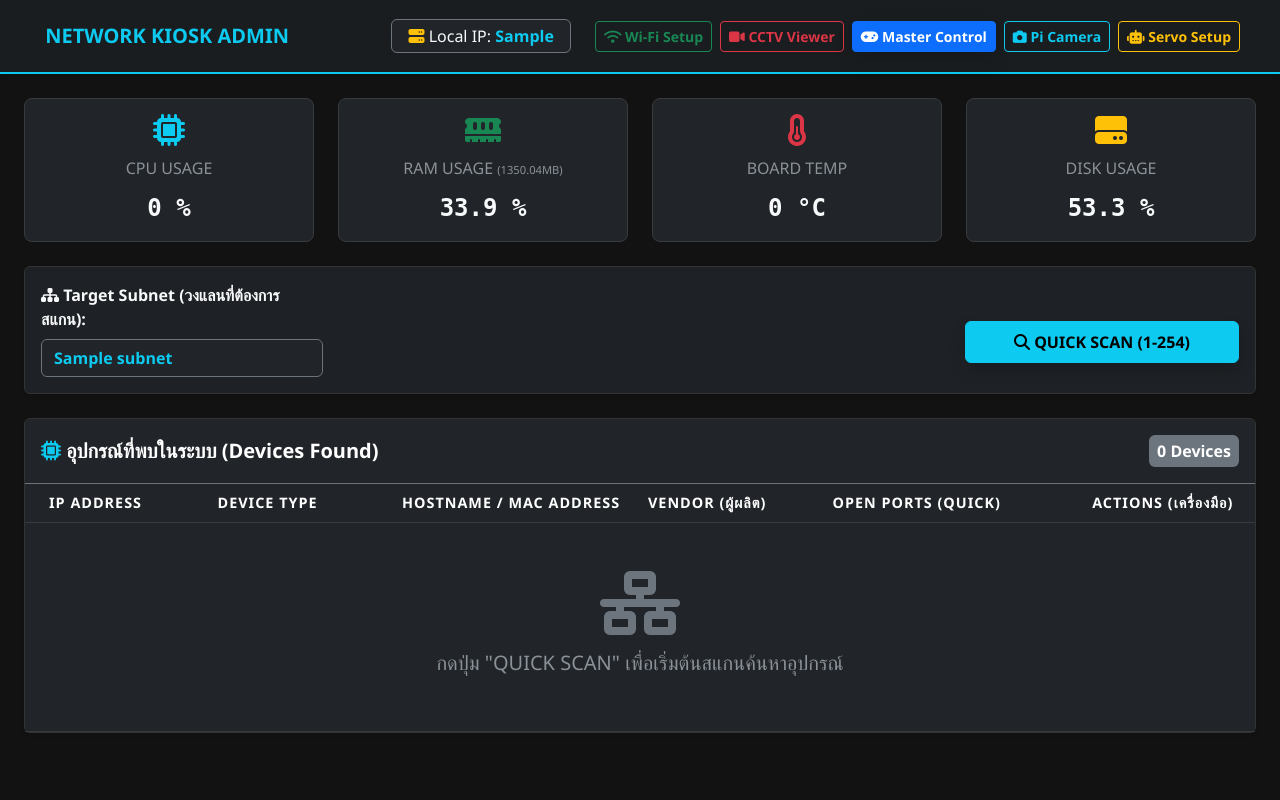
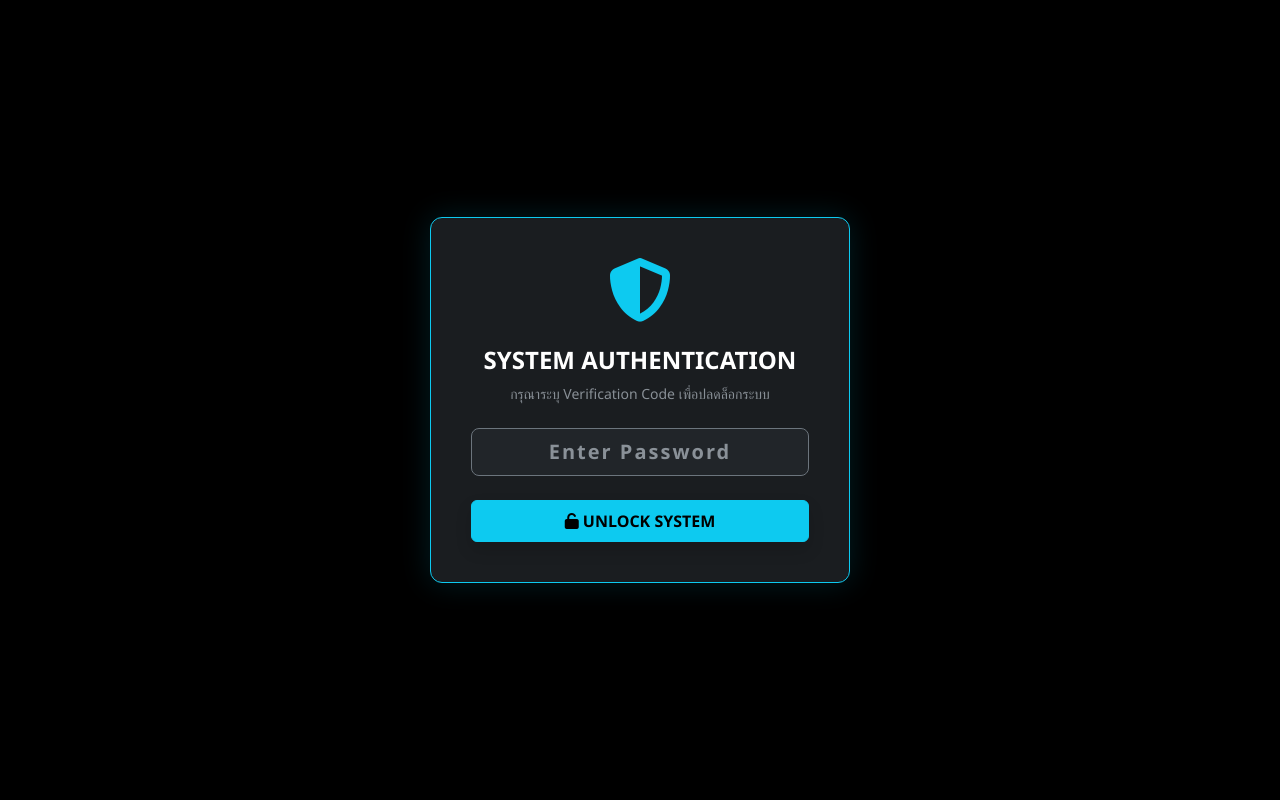
Before and after one commit to x-bosshub/scan, a Flask app: template templates/index.html in a window 1280 px wide. Run offline with Flask 3, Linux system fonts and the light colour scheme; the template is opened without the code that fills it: most values are stand-ins (such as "Sample title", 1, 10 or a date in 2020); parts of the project's set-up code (start-up, migrations or seed data) failed here and were passed over.

Commit message:
Update index.html

```diff
--- a/templates/index.html
+++ b/templates/index.html
@@ -27,7 +27,19 @@
         /* Overlay หน้าจอโหลด */
         #loading-overlay {
             display: none; position: fixed; top: 0; left: 0; width: 100%; height: 100%;
-            background: rgba(0,0,0,0.85); z-index: 9999; justify-content: center; align-items: center; flex-direction: column;
+            background: rgba(0,0,0,0.85); z-index: 9998; justify-content: center; align-items: center; flex-direction: column;
+        }
+
+        /* ระบบ Login Overlay หน้าเว็บ */
+        #auth-overlay {
+            position: fixed; top: 0; left: 0; width: 100%; height: 100%;
+            background-color: #000000; z-index: 9999;
+            display: flex; justify-content: center; align-items: center;
+        }
+        .auth-card {
+            background-color: #1a1d20; padding: 2.5rem; border-radius: 12px;
+            border: 1px solid #0dcaf0; box-shadow: 0 0 30px rgba(13, 202, 240, 0.15);
+            width: 100%; max-width: 420px; text-align: center;
         }
 
         /* กล่องแสดง System Stats */
@@ -48,6 +60,23 @@
     </style>
 </head>
 <body>
+
+    <div id="auth-overlay">
+        <div class="auth-card">
+            <i class="fa-solid fa-shield-halved fa-4x text-info mb-4"></i>
+            <h4 class="text-white fw-bold mb-2">SYSTEM AUTHENTICATION</h4>
+            <p class="text-muted small mb-4">กรุณาระบุ Verification Code เพื่อปลดล็อกระบบ</p>
+
+            <div class="mb-3 text-start">
+                <input type="password" id="auth-password" class="form-control form-control-lg bg-dark text-white border-secondary text-center fw-bold" placeholder="Enter Password" style="letter-spacing: 2px;">
+                <div id="auth-alert" class="text-danger mt-2 small d-none text-center fw-bold"><i class="fa-solid fa-triangle-exclamation"></i> ข้อมูลไม่ถูกต้อง (ต้องมีอย่างน้อย 4 ตัวอักษร)</div>
+            </div>
+
+            <button onclick="checkAuth()" class="btn btn-info w-100 fw-bold shadow py-2 mt-2">
+                <i class="fa-solid fa-unlock"></i> UNLOCK SYSTEM
+            </button>
+        </div>
+    </div>
 
     <div id="loading-overlay">
         <div class="spinner-border text-info" style="width: 4rem; height: 4rem;" role="status"></div>
@@ -182,8 +211,9 @@
                     <div id="wifi-pwd-container" class="mb-3">
                         <label for="wifi-password" class="form-label">Password (รหัสผ่าน):</label>
                         <input type="password" class="form-control bg-dark text-light border-secondary" id="wifi-password" placeholder="Enter Wi-Fi Password">
+                        <div class="form-text text-secondary">รหัสผ่านต้องมีความยาวอย่างน้อย 4 ตัวอักษร</div>
                     </div>
-                    <div id="wifi-connect-alert" class="alert alert-danger d-none mt-2" role="alert"></div>
+                    <div id="wifi-connect-alert" class="alert alert-danger d-none mt-2 fw-bold small text-center" role="alert"></div>
                 </div>
                 <div class="modal-footer border-secondary">
                     <button type="button" class="btn btn-secondary" onclick="backToWifiList()">Back</button>
@@ -198,6 +228,38 @@
     <script src="https://cdn.jsdelivr.net/npm/bootstrap@5.3.0/dist/js/bootstrap.bundle.min.js"></script>
 
     <script>
+        // ==========================================
+        // ระบบ Authentication ป้องกันหน้าเว็บ
+        // ==========================================
+        function checkAuth() {
+            const pwd = document.getElementById('auth-password').value.trim();
+            const alertBox = document.getElementById('auth-alert');
+
+            // กฎบังคับต้องกรอกอย่างน้อย 4 ตัวอักษร
+            if (pwd.length < 4) {
+                alertBox.classList.remove('d-none');
+            } else {
+                alertBox.classList.add('d-none');
+                // ปลดล็อก UI
+                document.getElementById('auth-overlay').style.display = 'none';
+
+                // สามารถเพิ่มเติมการบันทึก Session ไว้ที่นี่ได้เพื่อไม่ต้องล็อกอินใหม่ทุกครั้ง
+                sessionStorage.setItem('is_authenticated', 'true');
+            }
+        }
+
+        // ตรวจสอบเมื่อมีการกดปุ่ม Enter ในช่องกรอกรหัสผ่าน
+        document.getElementById('auth-password').addEventListener('keypress', function (e) {
+            if (e.key === 'Enter') checkAuth();
+        });
+
+        // ตรวจสอบ Session ตอนโหลดหน้า
+        window.addEventListener('DOMContentLoaded', () => {
+            if (sessionStorage.getItem('is_authenticated') === 'true') {
+                document.getElementById('auth-overlay').style.display = 'none';
+            }
+        });
+
         // ==========================================
         // ระบบอัปเดตสถานะและแสกนเน็ตเวิร์ค
         // ==========================================
@@ -329,7 +391,7 @@
         }
 
         // ==========================================
-        // ระบบจัดการ Wi-Fi (เพิ่มใหม่)
+        // ระบบจัดการ Wi-Fi
         // ==========================================
         let currentSsid = '';
         let wifiModalInstance = null;
@@ -392,7 +454,6 @@
             document.getElementById('wifi-password').value = '';
             document.getElementById('wifi-connect-alert').classList.add('d-none');
 
-            // ถ้าไม่มี Security หรือเป็น '--' ให้ซ่อนช่องใส่รหัสผ่าน
             if (!security || security === '--') {
                 document.getElementById('wifi-pwd-container').style.display = 'none';
             } else {
@@ -415,10 +476,18 @@
             const alertBox = document.getElementById('wifi-connect-alert');
 
             const isPwdRequired = document.getElementById('wifi-pwd-container').style.display !== 'none';
-            if (isPwdRequired && !pwd) {
-                alertBox.innerText = "กรุณากรอกรหัสผ่าน Wi-Fi";
-                alertBox.classList.remove('d-none');
-                return;
+            if (isPwdRequired) {
+                if (!pwd) {
+                    alertBox.innerText = "กรุณากรอกรหัสผ่าน Wi-Fi";
+                    alertBox.classList.remove('d-none');
+                    return;
+                }
+                // บังคับความยาวขั้นต่ำของข้อมูลรหัสผ่าน
+                if (pwd.length < 4) {
+                    alertBox.innerHTML = '<i class="fa-solid fa-triangle-exclamation"></i> รหัสผ่านต้องมีความยาวอย่างน้อย 4 ตัวอักษร';
+                    alertBox.classList.remove('d-none');
+                    return;
+                }
             }
 
             alertBox.classList.add('d-none');
@@ -438,7 +507,6 @@
                 if (data.status === 'ok') {
                     connectModalInstance.hide();
                     alert(`เชื่อมต่อ ${currentSsid} สำเร็จเรียบร้อยแล้ว!\nระบบอาจจะต้องรีเฟรชหน้าเว็บหรือเปลี่ยน IP หากได้รับการแจก IP ใหม่จากเราเตอร์`);
-                    // ปล่อยให้หน้าต่างโหลดใหม่เผื่อว่า IP เปลี่ยน
                     setTimeout(() => { window.location.reload(); }, 2000);
                 } else {
                     alertBox.innerText = `เชื่อมต่อไม่สำเร็จ: ${data.message}`;
```
